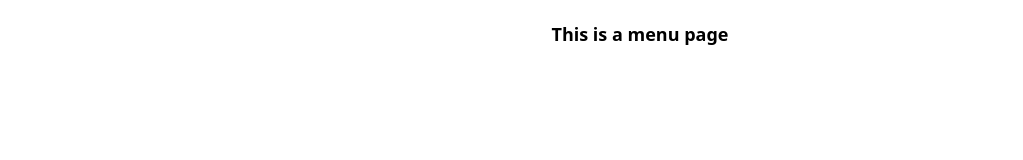
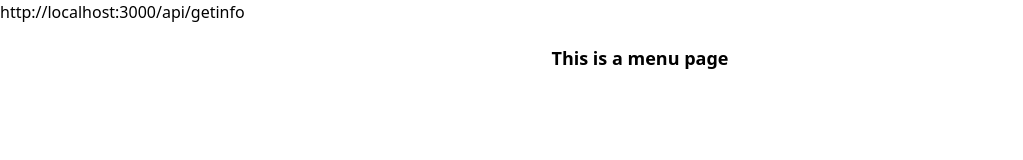
Before and after one commit to Brandzess123/NextJS-Prisma-Project, a Next.js app: page /menu in a window 1280 px wide. Shown: the top 160 px of the page, without its empty margins (0-1023 px from the left). Built offline with nearby package versions, Linux system fonts and the light colour scheme; no server answers; the database is empty.

Commit message:
check something

```diff
--- a/src/pages/menu/index.js
+++ b/src/pages/menu/index.js
@@ -80,7 +80,7 @@ export default function Menu({ jsonData, x }) {
   useEffect(() => {
     // const myComponent = <Protected />;
     setData(jsonData.data1);
-    console.log(x);
+    // console.log(x);
     // console.log(window.location.href.split("/menu")[0] + "/api/getinfo");
   }, []);
 
@@ -144,6 +144,7 @@ export default function Menu({ jsonData, x }) {
 
   return (
     <>
+      <h1>{x}</h1>
       <h1 className="mt-5 text-lg font-bold text-center">
         This is a menu page
       </h1>
```
